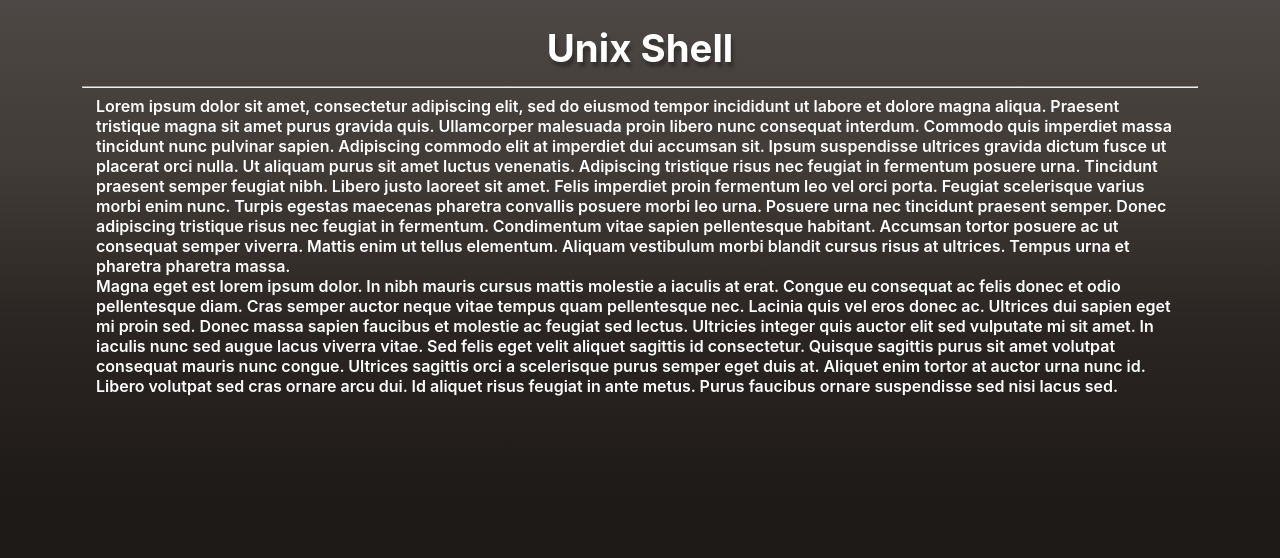
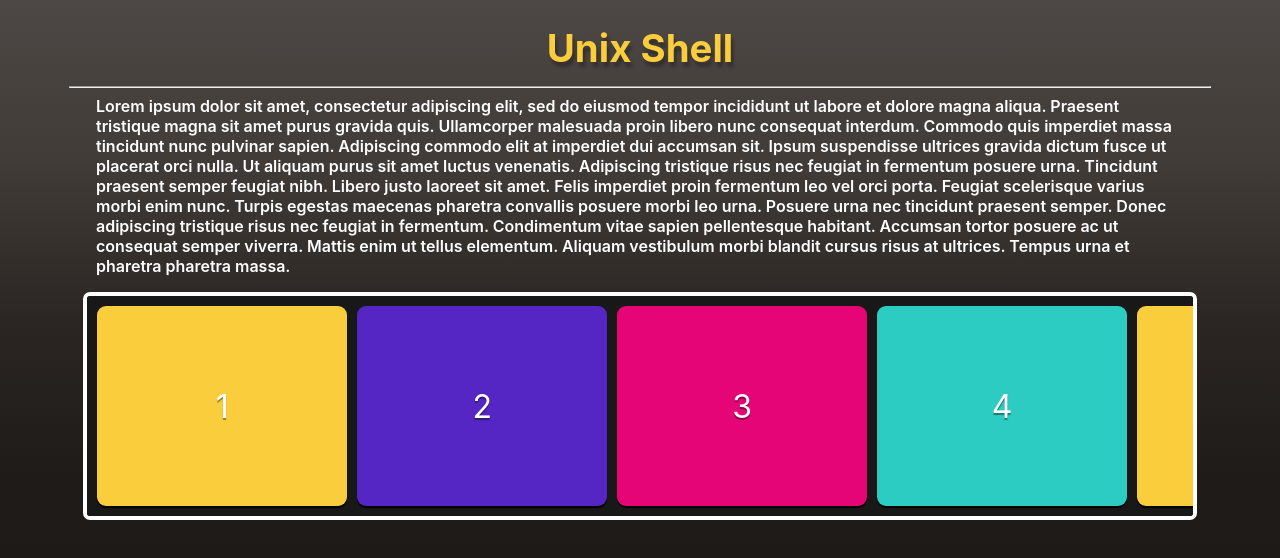
Before and after one commit to ChristianPNG/Portfolio-Website, a React (Create React App) app: page /shell in a window 1280 px wide. Shown: the top 558 px of the page. Built offline with nearby package versions, Linux system fonts and the light colour scheme.

Commit message:
gallary wheel layout

```diff
--- /dev/null
+++ b/src/Components/Gallary.tsx
@@ -0,0 +1,49 @@
+import React, { useState } from "react";
+import "../ComponentsCSS/Gallary.css";
+
+export function Gallary(): JSX.Element {
+	const [visible, setVisible] = useState(false);
+	let selectedItem: HTMLElement | null = null;
+	function enlarge(id: string) {
+		selectedItem = document.getElementById(id);
+		selectedItem!.classList.add("enlarge");
+		selectedItem!.classList.remove("item");
+		setVisible(true);
+	}
+	function close() {
+		selectedItem!.classList.add("item");
+		selectedItem!.classList.remove("enlarge");
+	}
+	return (
+		<div className="viewport">
+			<ul className="list">
+				<li
+					id="1"
+					className="item"
+					onClick={() => enlarge("1")}
+				>
+					1
+				</li>
+				<li className="item">2</li>
+				<li className="item">3</li>
+				<li className="item">4</li>
+				<li className="item">5</li>
+				<li className="item">6</li>
+				<li className="item">7</li>
+				<li className="item">8</li>
+				<li className="item">9</li>
+				<li className="item">10</li>
+				<li className="item">11</li>
+				<li className="item">12</li>
+			</ul>
+			{visible && (
+				<div
+					className="close-button"
+					onClick={close}
+				>
+					&#10005;
+				</div>
+			)}
+		</div>
+	);
+}
--- /dev/null
+++ b/src/ComponentsCSS/Gallary.css
@@ -0,0 +1,70 @@
+.list {
+	display: flex;
+	overflow-x: scroll;
+}
+
+.item {
+	height: 200px;
+	width: 250px;
+	flex-shrink: 0;
+}
+
+.list {
+	list-style: none;
+	border: 4px solid #fff;
+	background-color: #181818;
+	padding: 10px;
+	border-radius: 7px;
+}
+
+.item {
+	display: flex;
+	justify-content: center;
+	align-items: center;
+	color: #fff;
+	font-size: 32px;
+	text-shadow: 0 2px 1px rgba(0, 0, 0, 0.4);
+	box-shadow: 0 2px 1px rgba(0, 0, 0, 1);
+	border-radius: 9px;
+}
+
+.item:nth-child(4n + 1) {
+	background-color: #facd3d;
+}
+.item:nth-child(4n + 2) {
+	background-color: #5626c4;
+}
+.item:nth-child(4n + 3) {
+	background-color: #e60576;
+}
+.item:nth-child(4n + 4) {
+	background-color: #2cccc3;
+}
+.item:not(:last-child) {
+	margin-right: 10px;
+}
+
+.viewport {
+	width: 87%;
+}
+
+.enlarge {
+	display: block;
+	position: absolute;
+	top: 0;
+	left: 0;
+	background-color: #facd3d;
+	height: 100%;
+	width: 100%;
+}
+
+.close-button {
+	position: absolute;
+	top: 5%;
+	right: 5%;
+	transform: scale(1.5);
+}
+
+.close-button:hover {
+	cursor: pointer;
+}
--- a/src/ComponentsCSS/Project-Description.css
+++ b/src/ComponentsCSS/Project-Description.css
@@ -19,6 +19,7 @@
 	padding-top: 2%;
 	transform: scale(1.2);
 	text-shadow: 2px 4px 3px rgba(0, 0, 0, 0.3);
+	color: #facd3d;
 }
 
 p {
@@ -26,3 +27,9 @@ p {
 	width: 85%;
 	font-weight: 600;
 }
+
+.gallary {
+	display: flex;
+	justify-content: center;
+	align-items: center;
+}
--- a/src/Projects/ShellProject.tsx
+++ b/src/Projects/ShellProject.tsx
@@ -1,11 +1,12 @@
 import React from "react";
+import { Gallary } from "../Components/Gallary";
 import "../ComponentsCSS/Project-Description.css";
 
 export function ShellProject(): JSX.Element {
 	return (
 		<div className="background">
 			<h1 className="title">Unix Shell</h1>
-			<hr style={{ width: "87%" }}></hr>
+			<hr style={{ width: "89%" }}></hr>
 			<p>
 				Lorem ipsum dolor sit amet, consectetur adipiscing elit, sed do
 				eiusmod tempor incididunt ut labore et dolore magna aliqua.
@@ -25,21 +26,11 @@ export function ShellProject(): JSX.Element {
 				habitant. Accumsan tortor posuere ac ut consequat semper
 				viverra. Mattis enim ut tellus elementum. Aliquam vestibulum
 				morbi blandit cursus risus at ultrices. Tempus urna et pharetra
-				pharetra massa. <br></br>Magna eget est lorem ipsum dolor. In
-				nibh mauris cursus mattis molestie a iaculis at erat. Congue eu
-				consequat ac felis donec et odio pellentesque diam. Cras semper
-				auctor neque vitae tempus quam pellentesque nec. Lacinia quis
-				vel eros donec ac. Ultrices dui sapien eget mi proin sed. Donec
-				massa sapien faucibus et molestie ac feugiat sed lectus.
-				Ultricies integer quis auctor elit sed vulputate mi sit amet. In
-				iaculis nunc sed augue lacus viverra vitae. Sed felis eget velit
-				aliquet sagittis id consectetur. Quisque sagittis purus sit amet
-				volutpat consequat mauris nunc congue. Ultrices sagittis orci a
-				scelerisque purus semper eget duis at. Aliquet enim tortor at
-				auctor urna nunc id. Libero volutpat sed cras ornare arcu dui.
-				Id aliquet risus feugiat in ante metus. Purus faucibus ornare
-				suspendisse sed nisi lacus sed.{" "}
+				pharetra massa.
 			</p>
+			<div className="gallary">
+				<Gallary></Gallary>
+			</div>
 		</div>
 	);
 }
```
